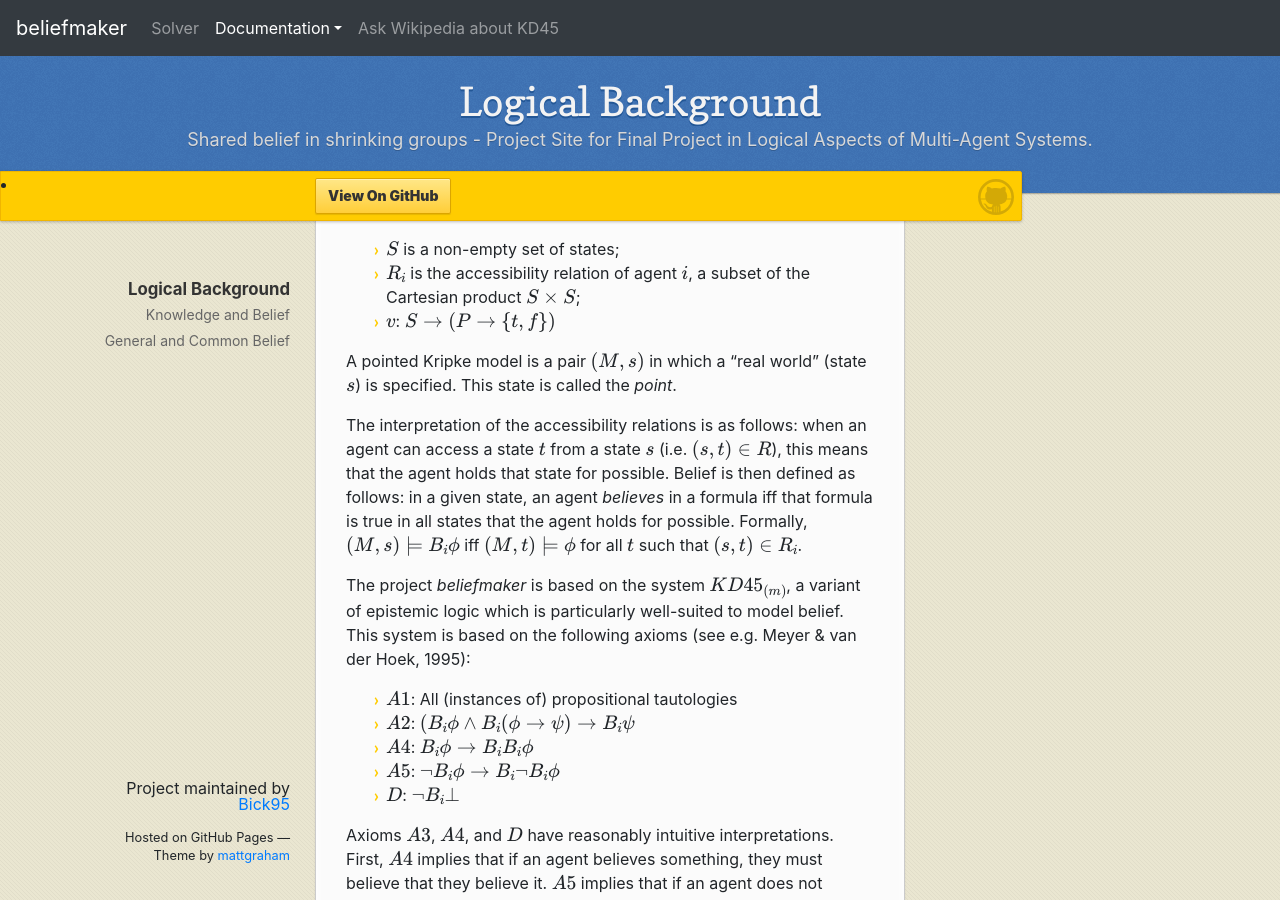
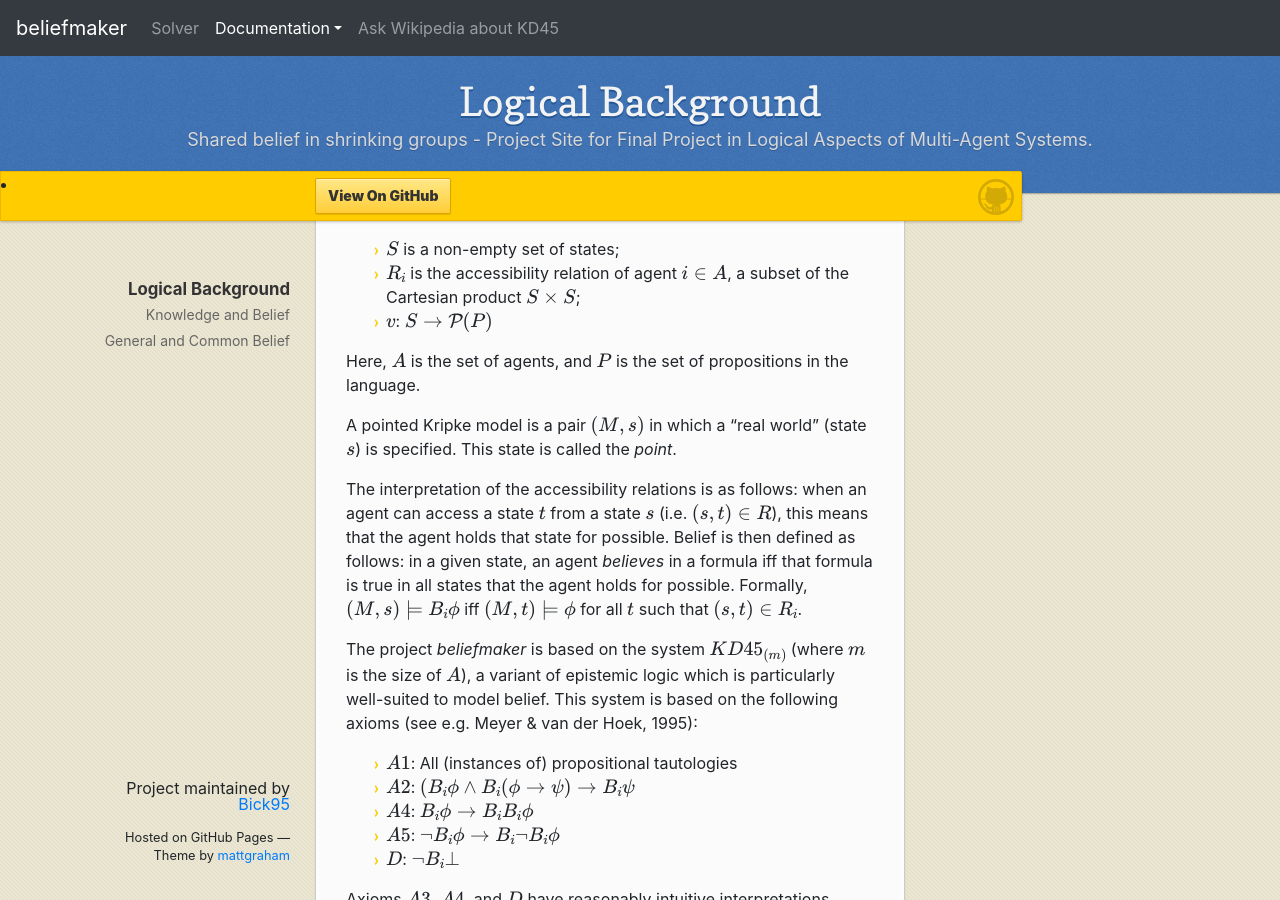
Before and after one commit to Bick95/beliefmaker, a Jekyll site: the page built from logical_background.md, in a window 1280 px wide and 900 px high, scrolled down 254 px. Built offline with Jekyll 4.4.1, drawn with Linux system fonts in a browser that asks for light colours; nearby versions of some CDN libraries; formulas are drawn with MathJax 3.

Commit message:
Minor updates to example and logical background

```diff
--- a/logical_background.md
+++ b/logical_background.md
@@ -8,14 +8,16 @@ filename: logical_background
 ## Knowledge and Belief
 Like knowledge, belief can be modelled using epistemic logic, which can then be called doxastic ("belief-related") logic. In particular, we can represent real-life situations using Kripke models $$M =$$ $$<$$$$S,R_1, ..., R_m,v$$$$>$$, where:
 * $$S$$ is a non-empty set of states;
-* $$R_i$$ is the accessibility relation of agent $$i$$, a subset of the Cartesian product $$S$$ $$\times$$ $$S$$;
-* $$v$$: $$S→ (P → \{t,f\})$$
+* $$R_i$$ is the accessibility relation of agent $$i \in A$$, a subset of the Cartesian product $$S$$ $$\times$$ $$S$$;
+* $$v$$: $$S→ \mathcal{P}(P)$$
+
+Here, $$A$$ is the set of agents, and $$P$$ is the set of propositions in the language.
 
 A pointed Kripke model is a pair $$(M, s)$$ in which a "real world" (state $$s$$) is specified. This state is called the _point_.
 
 The interpretation of the accessibility relations is as follows: when an agent can access a state $$t$$ from a state $$s$$ (i.e. $$(s,t)\in R$$), this means that the agent holds that state for possible. Belief is then defined as follows: in a given state, an agent _believes_ in a formula iff that formula is true in all states that the agent holds for possible. Formally, $$(M,s) \models B_i ϕ$$ iff $$(M,t) \models ϕ$$ for all $$t$$ such that $$(s,t) \in R_i$$.
 
-The project _beliefmaker_ is based on the system $$KD45_{(m)}$$, a variant of epistemic logic which is particularly well-suited to model belief. This system is based on the following axioms (see e.g. Meyer &amp; van der Hoek, 1995):
+The project _beliefmaker_ is based on the system $$KD45_{(m)}$$ (where $$m$$ is the size of $$A$$), a variant of epistemic logic which is particularly well-suited to model belief. This system is based on the following axioms (see e.g. Meyer &amp; van der Hoek, 1995):
 * $$A1$$: All (instances of) propositional tautologies
 * $$A2$$: $$(B_i ϕ \wedge B_i (ϕ → ψ) → B_i ψ$$
 * $$A4$$: $$B_i ϕ → B_iB_i ϕ$$
```
Also changed, not shown: example.md (+3 -2 lines).
